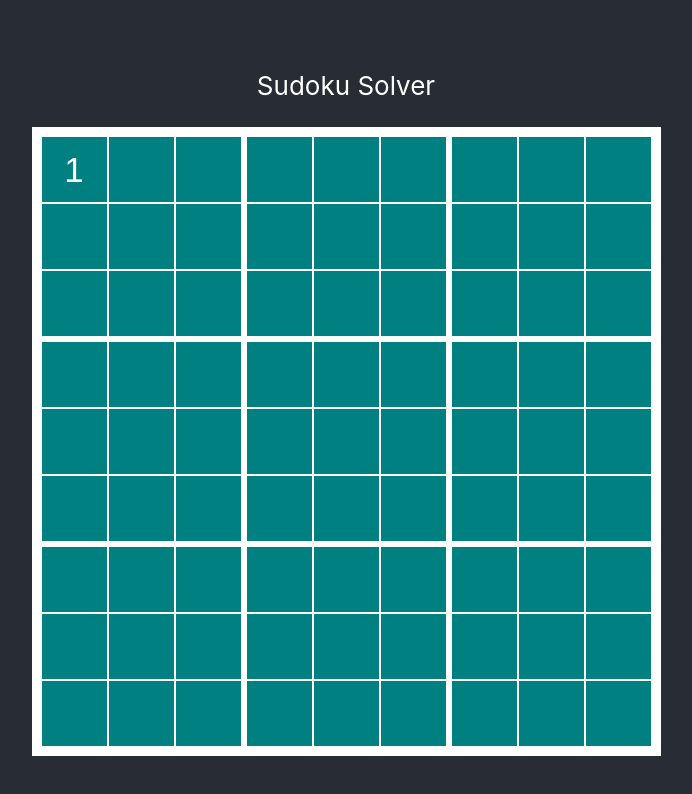
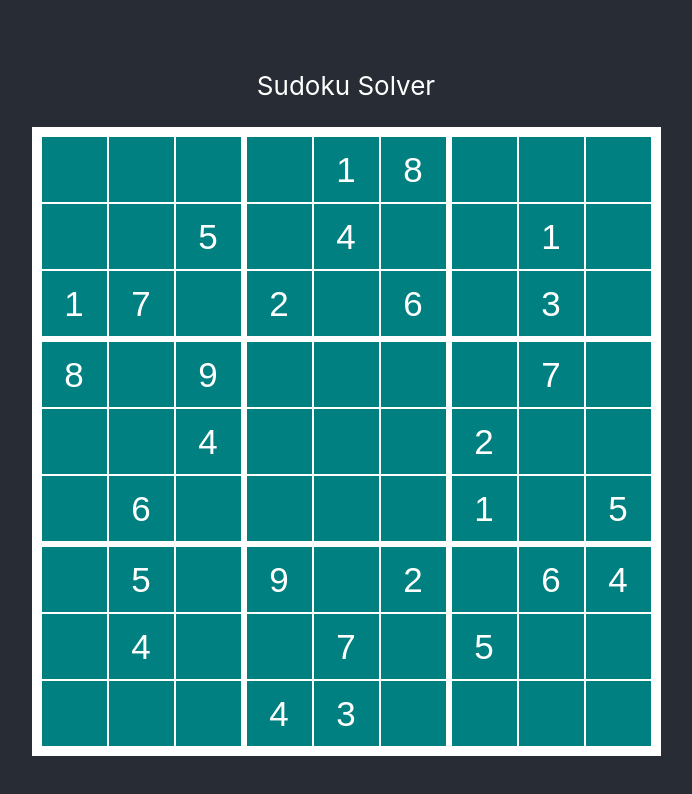
Before and after one commit to AliceMathews/sudoku-solver-react, a React (Create React App) app: page / in a window 1280 px wide. Shown: the top 794 px of the page, without its empty margins (294-986 px from the left). Built offline with nearby package versions, Linux system fonts and the light colour scheme.

Commit message:
added base game for testing

```diff
--- a/src/components/Puzzle.js
+++ b/src/components/Puzzle.js
@@ -5,15 +5,15 @@ import Box from "./Box";
 
 export default function Puzzle() {
   const [gameState, setGameState] = useState([
-    [1, "", "", "", "", "", "", "", ""],
-    ["", "", "", "", "", "", "", "", ""],
-    ["", "", "", "", "", "", "", "", ""],
-    ["", "", "", "", "", "", "", "", ""],
-    ["", "", "", "", "", "", "", "", ""],
-    ["", "", "", "", "", "", "", "", ""],
-    ["", "", "", "", "", "", "", "", ""],
-    ["", "", "", "", "", "", "", "", ""],
-    ["", "", "", "", "", "", "", "", ""]
+    ["", "", "", "", 1, 8, "", "", ""],
+    ["", "", 5, "", 4, "", "", 1, ""],
+    [1, 7, "", 2, "", 6, "", 3, ""],
+    [8, "", 9, "", "", "", "", 7, ""],
+    ["", "", 4, "", "", "", 2, "", ""],
+    ["", 6, "", "", "", "", 1, "", 5],
+    ["", 5, "", 9, "", 2, "", 6, 4],
+    ["", 4, "", "", 7, "", 5, "", ""],
+    ["", "", "", 4, 3, "", "", "", ""]
   ]);
 
   const updateGame = function(row, column, value) {
```
